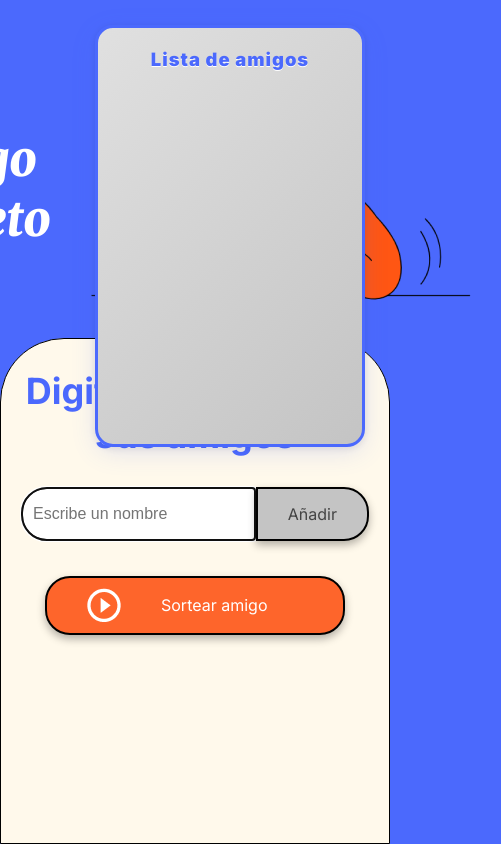
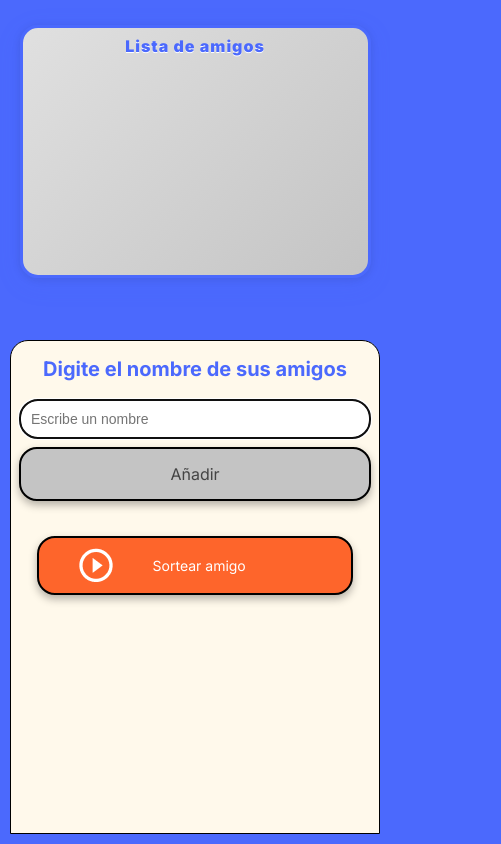
Before and after one commit to DenilRamosDEV/challenge-amigo-secreto, a plain HTML site: page index.html in a window 390 px wide. Shown: the whole page, 501 px wide, since content can reach past the window. Drawn offline with Linux system fonts and the light colour scheme.

Commit message:
responsive diseño

```diff
--- a/index.html
+++ b/index.html
@@ -17,7 +17,7 @@
     <main class="main-content">
         <header class="header-banner">
             <h1 class="main-title">Amigo Secreto</h1>
-            <img src="assets/amigo-secreto.png" alt="Imagen representativa de amigo secreto">
+            <img src="assets/amigo-secreto.png" alt="Imagen representativa de amigo secreto" class="header-image">
         </header>
 
         <section class="input-section">
--- a/style.css
+++ b/style.css
@@ -165,7 +165,7 @@ ul {
     background: linear-gradient(135deg, #e0e0e0 0%, #c4c4c4 100%);
     border-radius: 18px;
     padding: 20px 18px;
-    box-shadow: 0 6px 24px rgba(75, 105, 253, 0.15), 0 1.5px 8px rgba(0,0,0,0.10);
+    box-shadow: 0 6px 24px rgba(75, 105, 253, 0.15), 0 1.5px 8px rgba(0, 0, 0, 0.10);
     width: 270px;
     min-height: 50%;
     max-height: 80vh;
@@ -219,6 +219,107 @@ ul {
     color: #4B69FD;
     cursor: pointer;
 }
+
 .main-section {
     position: relative;
 }
+
+/* Responsive styles */
+@media (max-width: 900px) {
+    .main-title {
+        display: none;
+    }
+
+    .header-image {
+        display: none;
+    }
+
+    .section-title {
+        font-size: 28px;
+    }
+
+    .input-section {
+        border-radius: 32px 32px 0 0;
+        padding: 15px;
+    }
+
+    .amigos-list-container {
+        width: 90vw;
+        min-height: 30%;
+        max-height: 35%;
+        padding: 14px 10px;
+    }
+
+    .input-wrapper {
+        max-width: 95vw;
+    }
+}
+
+@media (max-width: 600px) {
+    body {
+        padding: 10px;
+    }
+
+    .section-title {
+        font-size: 20px;
+        margin: 8px 0;
+    }
+
+    .input-section {
+        border-radius: 18px 18px 0 0;
+        padding: 8px;
+    }
+
+    .input-wrapper {
+        flex-direction: column;
+        max-width: 100vw;
+        margin-top: 10px;
+    }
+
+    .input-title,
+    .input-name {
+        border-radius: 18px;
+        font-size: 14px;
+        margin-bottom: 8px;
+        border-right: 2px solid #333;
+    }
+
+    .button-container {
+        width: 90%;
+    }
+
+    .button-add {
+        border-radius: 18px;
+
+    }
+
+    .button-draw {
+        /* width: 90%; */
+        border-radius: 18px;
+        font-size: 14px;
+        /* padding: 12px 0; */
+    }
+
+    .amigos-list-container {
+        width: 90vw;
+        min-height: 30%;
+        max-height: 35%;
+        padding: 8px 4px;
+        font-size: 15px;
+    }
+
+    .amigos-list-title {
+        font-size: 1rem;
+    }
+
+    .name-list li {
+        font-size: .85rem;
+        padding: 8px 0;
+        margin: 5px 0;
+    }
+
+    .amigos-list-top-right {
+        /* top: 10px; */
+        right: auto;
+    }
+}
```
